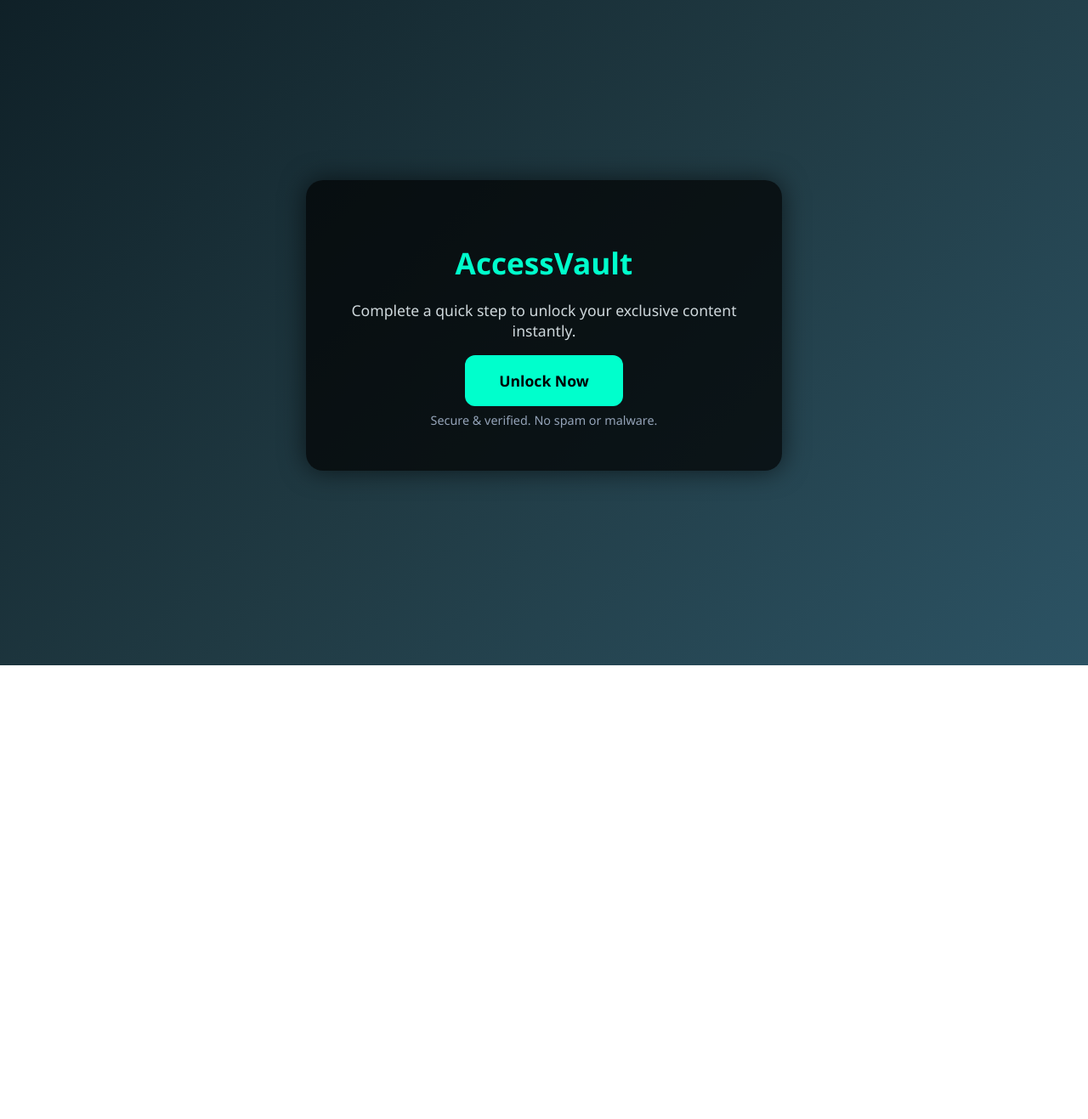
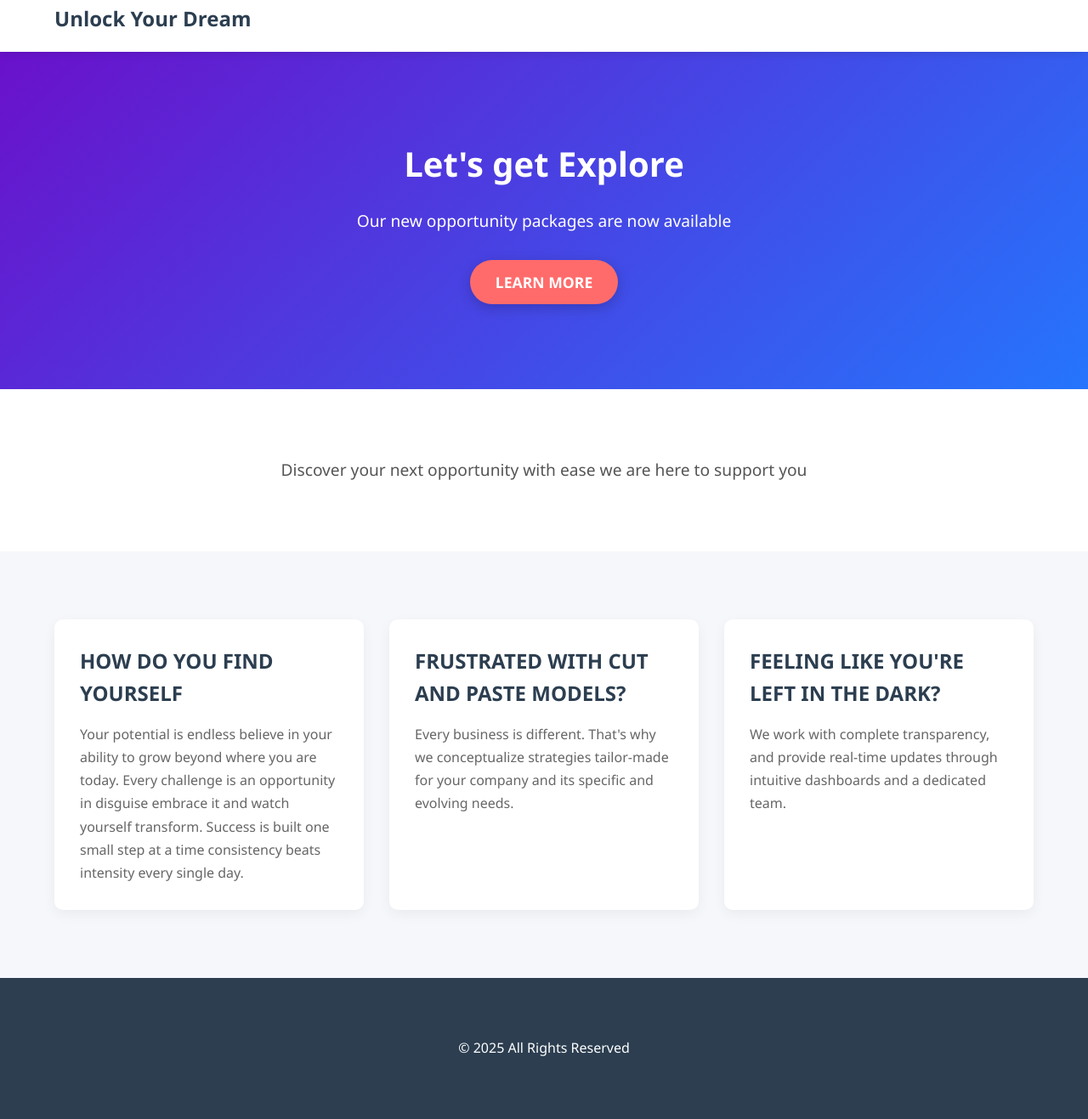
Before and after one commit to 1111israrahmed-ux/landing, a plain HTML site: page index.html in a window 1280 px wide. Shown: the part 17-1334 px from the top of the page at 85% size. Before the commit the page ends 800 px from the top, so only its background shows below. Drawn offline with Linux system fonts and the light colour scheme.

Commit message:
Update index.html

```diff
--- a/index.html
+++ b/index.html
@@ -3,64 +3,219 @@
 <head>
     <meta charset="UTF-8">
     <meta name="viewport" content="width=device-width, initial-scale=1.0">
-<title>AccessVault - Unlock Exclusive Content</title>
+    <title>Creative Studio + Lab | Digital Marketing</title>
     <style>
+        /* Reset and Base Styles */
+        * {
+            margin: 0;
+            padding: 0;
+            box-sizing: border-box;
+            font-family: 'Segoe UI', Tahoma, Geneva, Verdana, sans-serif;
+        }
+
         body {
-    margin: 0;
-    font-family: 'Segoe UI', Tahoma, Geneva, Verdana, sans-serif;
-    background: linear-gradient(135deg, #0f2027, #203a43, #2c5364);
-    color: #fff;
-    display: flex;
-    justify-content: center;
-    align-items: center;
-    height: 100vh;
+            line-height: 1.6;
+            color: #333;
+            background-color: #f9f9f9;
         }
-  .vault-container {
-    background: rgba(0,0,0,0.7);
-    padding: 50px 40px;
-    border-radius: 20px;
+
+        .container {
+            width: 90%;
+            max-width: 1200px;
+            margin: 0 auto;
+            padding: 20px 0;
+        }
+
+        /* Header Styles */
+        header {
+            background-color: #fff;
+            box-shadow: 0 2px 10px rgba(0,0,0,0.1);
+            position: sticky;
+            top: 0;
+            z-index: 100;
+        }
+
+        .logo {
+            font-size: 24px;
+            font-weight: bold;
+            color: #2c3e50;
+        }
+
+        /* Hero Section */
+        .hero {
+            background: linear-gradient(135deg, #6a11cb 0%, #2575fc 100%);
+            color: white;
+            padding: 80px 0;
             text-align: center;
-    max-width: 480px;
-    box-shadow: 0 0 30px rgba(0,0,0,0.6);
         }
-  h1 {
-    font-size: 2.2em;
+
+        .hero h1 {
+            font-size: 2.5rem;
             margin-bottom: 20px;
-    color: #00ffcc;
+            font-weight: 700;
         }
-  p {
-    font-size: 1.1em;
-    margin-bottom: 35px;
-    color: #cfd8dc;
+
+        .hero p {
+            font-size: 1.2rem;
+            margin-bottom: 30px;
+            max-width: 700px;
+            margin-left: auto;
+            margin-right: auto;
         }
-  .unlock-btn {
-    background: #00ffcc;
-    border: none;
-    padding: 18px 40px;
-    font-size: 1.1em;
-    border-radius: 12px;
-    cursor: pointer;
+
+        .cta-button {
+            display: inline-block;
+            background-color: #ff6b6b;
+            color: white;
+            padding: 12px 30px;
+            border-radius: 30px;
+            text-decoration: none;
             font-weight: bold;
-    color: #000;
-    text-decoration: none;
-    transition: 0.3s;
+            font-size: 1.1rem;
+            transition: all 0.3s ease;
+            box-shadow: 0 4px 15px rgba(0,0,0,0.2);
         }
-  .unlock-btn:hover {
-    background: #00e6b8;
+
+        .cta-button:hover {
+            background-color: #ff5252;
+            transform: translateY(-3px);
+            box-shadow: 0 6px 20px rgba(0,0,0,0.25);
         }
-  .footer-note {
-    margin-top: 25px;
-    font-size: 0.9em;
-    color: #94a3b8;
+
+        /* Intro Section */
+        .intro {
+            padding: 60px 0;
+            text-align: center;
+            background-color: white;
+        }
+
+        .intro p {
+            font-size: 1.2rem;
+            max-width: 800px;
+            margin: 0 auto;
+            color: #555;
+        }
+
+        /* Features Section */
+        .features {
+            padding: 60px 0;
+            background-color: #f5f7fa;
+        }
+
+        .feature-grid {
+            display: grid;
+            grid-template-columns: repeat(auto-fit, minmax(300px, 1fr));
+            gap: 30px;
+        }
+
+        .feature-card {
+            background-color: white;
+            border-radius: 10px;
+            padding: 30px;
+            box-shadow: 0 5px 15px rgba(0,0,0,0.05);
+            transition: transform 0.3s ease;
+        }
+
+        .feature-card:hover {
+            transform: translateY(-10px);
+        }
+
+        .feature-card h3 {
+            color: #2c3e50;
+            margin-bottom: 15px;
+            font-size: 1.5rem;
+        }
+
+        .feature-card p {
+            color: #666;
+            line-height: 1.7;
+        }
+
+        /* Footer */
+        footer {
+            background-color: #2c3e50;
+            color: white;
+            padding: 40px 0;
+            text-align: center;
+        }
+
+        footer p {
+            margin-bottom: 10px;
+        }
+
+        /* Responsive Design */
+        @media (max-width: 768px) {
+            .hero h1 {
+                font-size: 2rem;
+            }
+
+            .hero p, .intro p {
+                font-size: 1rem;
+            }
+
+            .feature-grid {
+                grid-template-columns: 1fr;
+            }
         }
     </style>
 </head>
 <body>
-  <div class="vault-container">
-    <h1>AccessVault</h1>
-    <p>Complete a quick step to unlock your exclusive content instantly.</p>
-    <a class="unlock-btn" href="YOUR_OGADS_LINK_HERE">Unlock Now</a>
-    <div class="footer-note">Secure & verified. No spam or malware.</div>
+    <!-- Header -->
+    <header>
+        <div class="container">
+            <div class="logo">Unlock Your Dream</div>
         </div>
+    </header>
+
+    <!-- Hero Section -->
+    <section class="hero">
+        <div class="container">
+            <h1>Let's get Explore</h1>
+            <p>Our new opportunity packages are now available</p>
+            <a class="cta-button" href="https://jobsone.online/">LEARN MORE</a>
+        </div>
+    </section>
+
+    <!-- Intro Section -->
+    <section class="intro">
+        <div class="container">
+            <p>Discover your next opportunity with ease we are here to support you</p>
+        </div>
+    </section>
+
+    <!-- Features Section -->
+    <section class="features">
+        <div class="container">
+            <div class="feature-grid">
+                <!-- Feature 1 -->
+                <div class="feature-card">
+                    <h3>HOW DO YOU FIND YOURSELF</h3>
+                    <p>Your potential is endless believe in your ability to grow beyond where you are today.
+                       Every challenge is an opportunity in disguise embrace it and watch yourself transform.
+                       Success is built one small step at a time consistency beats intensity every single day.</p>
+                </div>
+
+                <!-- Feature 2 -->
+                <div class="feature-card">
+                    <h3>FRUSTRATED WITH CUT AND PASTE MODELS?</h3>
+                    <p>Every business is different. That's why we conceptualize strategies tailor-made for your company and its specific and evolving needs.</p>
+                </div>
+
+                <!-- Feature 3 -->
+                <div class="feature-card">
+                    <h3>FEELING LIKE YOU'RE LEFT IN THE DARK?</h3>
+                    <p>We work with complete transparency, and provide real-time updates through intuitive dashboards and a dedicated team.</p>
+                </div>
+            </div>
+        </div>
+    </section>
+
+    <!-- Footer -->
+    <footer>
+        <div class="container">
+            <p></p>
+            <p>&copy; 2025 All Rights Reserved</p>
+        </div>
+    </footer>
 </body>
 </html>
```
Lines whose indentation alone changed are shown as unchanged.
